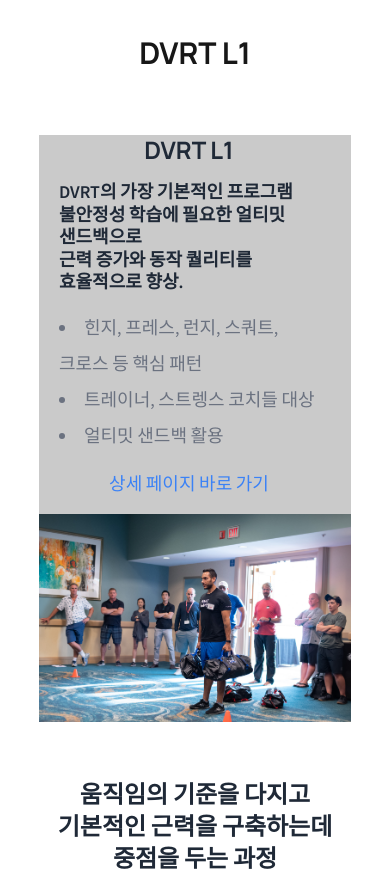
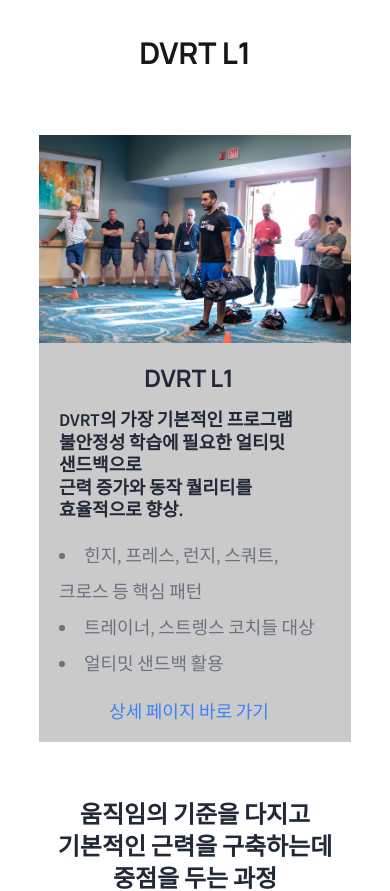
Before and after one commit to fittobecs/dvrt-landing-page, a Next.js app: page / in a window 390 px wide. Shown: the part 3860-4751 px from the top of the page. Built offline with nearby package versions, Linux system fonts and the light colour scheme.

Commit message:
모바일에서 이미지 하단에 배치된 것 상단으로 나타나도록 수정

```diff
--- a/src/components/DVRTInfo3.tsx
+++ b/src/components/DVRTInfo3.tsx
@@ -8,6 +8,15 @@
           className="flex flex-col md:flex-row items-center"
           style={{ backgroundColor: "rgb(202, 202, 202)" }}
         >
+          <div className="md:hidden mb-5">
+            <Image
+              src="/images/dvrt_course_1.jpg"
+              width={1300}
+              height={900}
+              alt="icons"
+              className="object-contain"
+            />
+          </div>
           {/* 텍스트 영역 */}
           <div className="flex-[4] text-center mr-8 pl-5">
             <h2 className="text-2xl md:text-4xl font-bold text-gray-800 mb-4 leading-tight">
@@ -35,7 +44,7 @@
             </div>
           </div>
           {/* 이미지 영역 */}
-          <div className="flex-[6]">
+          <div className="flex-[6] max-[767px]:hidden">
             <Image
               src="/images/dvrt_course_1.jpg"
               width={1300}
--- a/src/components/DVRTInfo4.tsx
+++ b/src/components/DVRTInfo4.tsx
@@ -9,7 +9,7 @@
           style={{ backgroundColor: "rgb(202, 202, 202)" }}
         >
           {/* 이미지 영역 */}
-          <div className="flex-[6]">
+          <div className="flex-[6] max-[767px]:mb-5">
             <Image
               src="/images/dvrt_gray_man.jpg"
               width={1300}
--- a/src/components/DVRTInfo5.tsx
+++ b/src/components/DVRTInfo5.tsx
@@ -8,6 +8,15 @@
           className="flex flex-col md:flex-row items-center"
           style={{ backgroundColor: "rgb(202, 202, 202)" }}
         >
+          <div className="md:hidden mb-5">
+            <Image
+              src="/images/dvrt_girl_1.jpg"
+              width={1300}
+              height={900}
+              alt="icons"
+              className="object-fill"
+            />
+          </div>
           {/* 텍스트 영역 */}
           <div className="flex-[4] text-center mr-8 pl-5">
             <h2 className="text-2xl md:text-4xl font-bold text-gray-800 mb-4 leading-tight">
@@ -35,7 +44,7 @@
             </div>
           </div>
           {/* 이미지 영역 */}
-          <div className="flex-[6]">
+          <div className="flex-[6] max-[767px]:hidden">
             <Image
               src="/images/dvrt_girl_1.jpg"
               width={1300}
```
